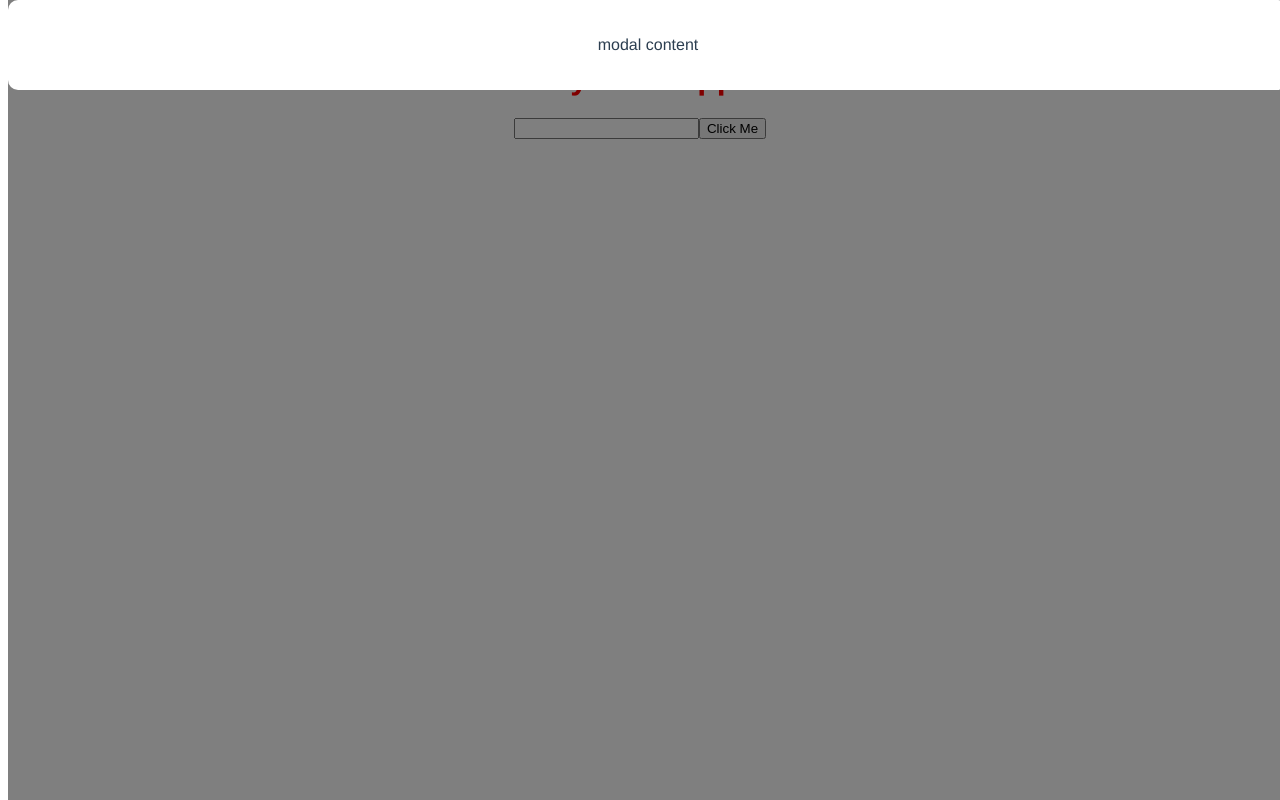
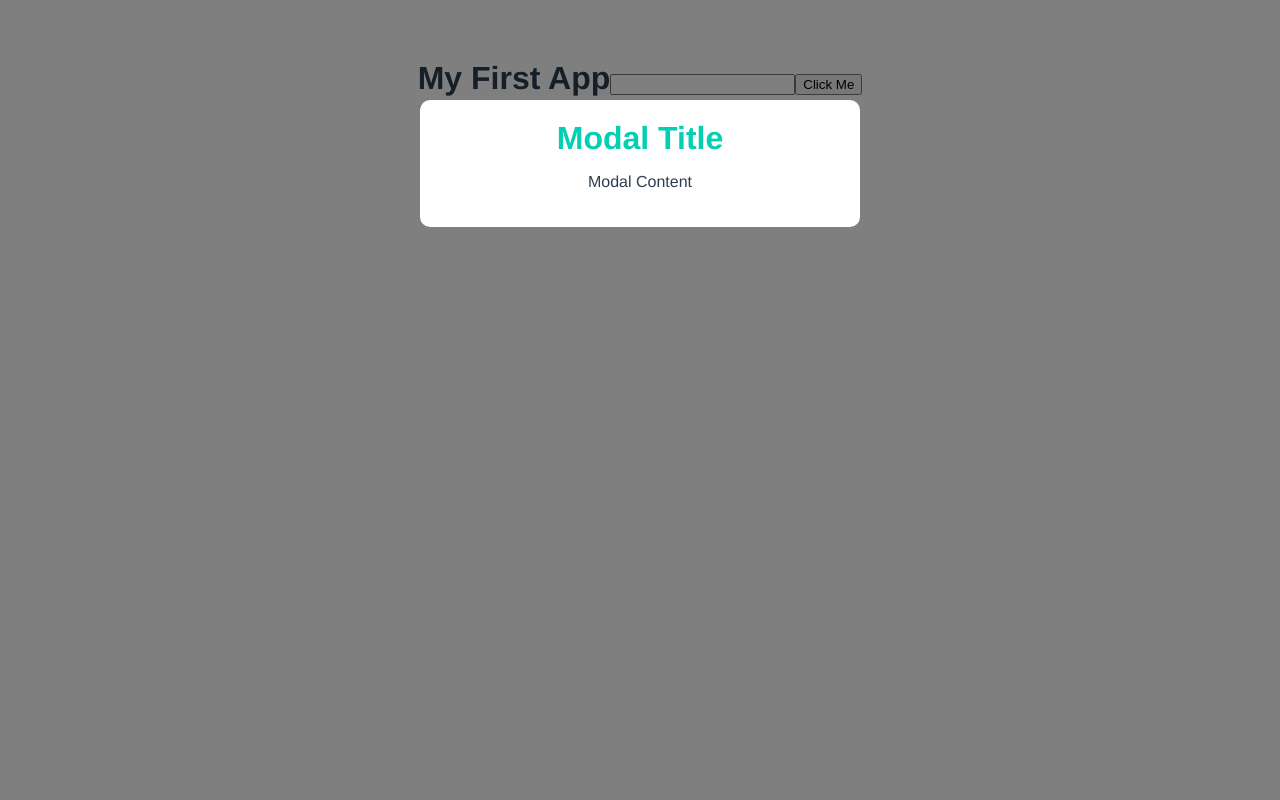
Before and after one commit to arvindk07/model-project-vue, a Vue app: page / in a window 1280 px wide. Built offline with nearby package versions, Linux system fonts and the light colour scheme.

Commit message:
scoped style and global style

```diff
--- a/src/App.vue
+++ b/src/App.vue
@@ -38,6 +38,8 @@ export default {
   margin-top: 60px;
 }
 h1 {
-  color: red;
+  border-bottom: 1px solid #ddd;
+  display: inline;
+  padding-bottom: 10px;
 }
 </style>
--- /dev/null
+++ b/src/assets/global.css
@@ -0,0 +1,6 @@
+body {
+  margin: 0;
+}
+p {
+  font-style: italic;
+}
--- a/src/components/Modal.vue
+++ b/src/components/Modal.vue
@@ -1,23 +1,35 @@
 <template>
   <div class="backdrop">
     <div class="modal">
-      <p>modal content</p>
+      <h1>Modal Title</h1>
+      <p>Modal Content</p>
     </div>
   </div>
 </template>
 
 <style>
 .modal {
-  widows: 400px;
+  width: 400px;
   padding: 20px;
+  margin: 100px auto;
   border-radius: 10px;
   background: #fff;
 }
 .backdrop {
   top: 0;
+  left: 0;
+  width: 100%;
+  height: 100%;
   position: fixed;
   background: rgba(0, 0, 0, 0.5);
-  width: 100%;
-  height: 100%;
+}
+.modal h1 {
+  color: #03cfb4;
+  border-bottom: none;
+  padding: 0;
+}
+
+.modal p {
+  font-style: normal;
 }
 </style>
```
Also changed, not shown: src/main.js (+4 -3 lines).
